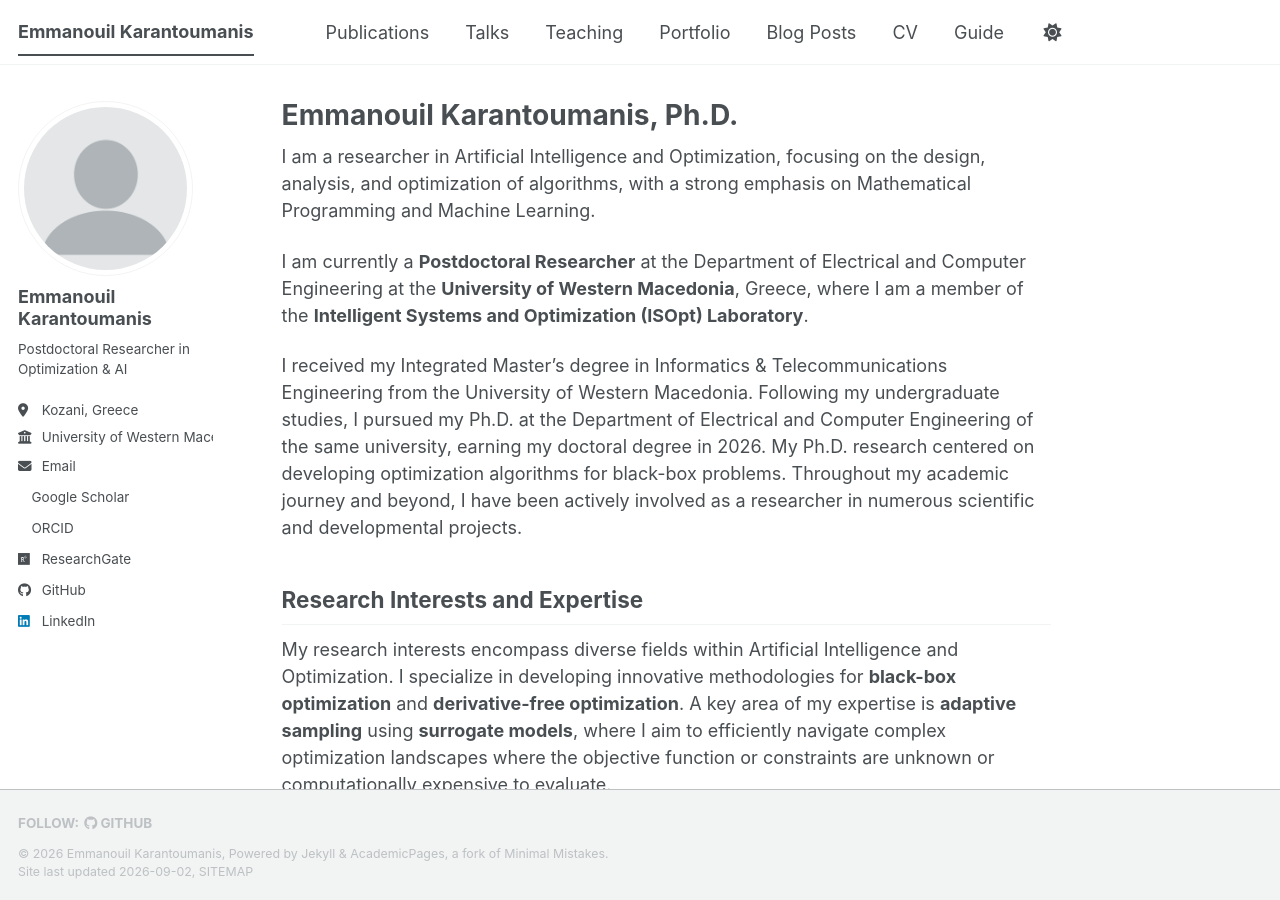
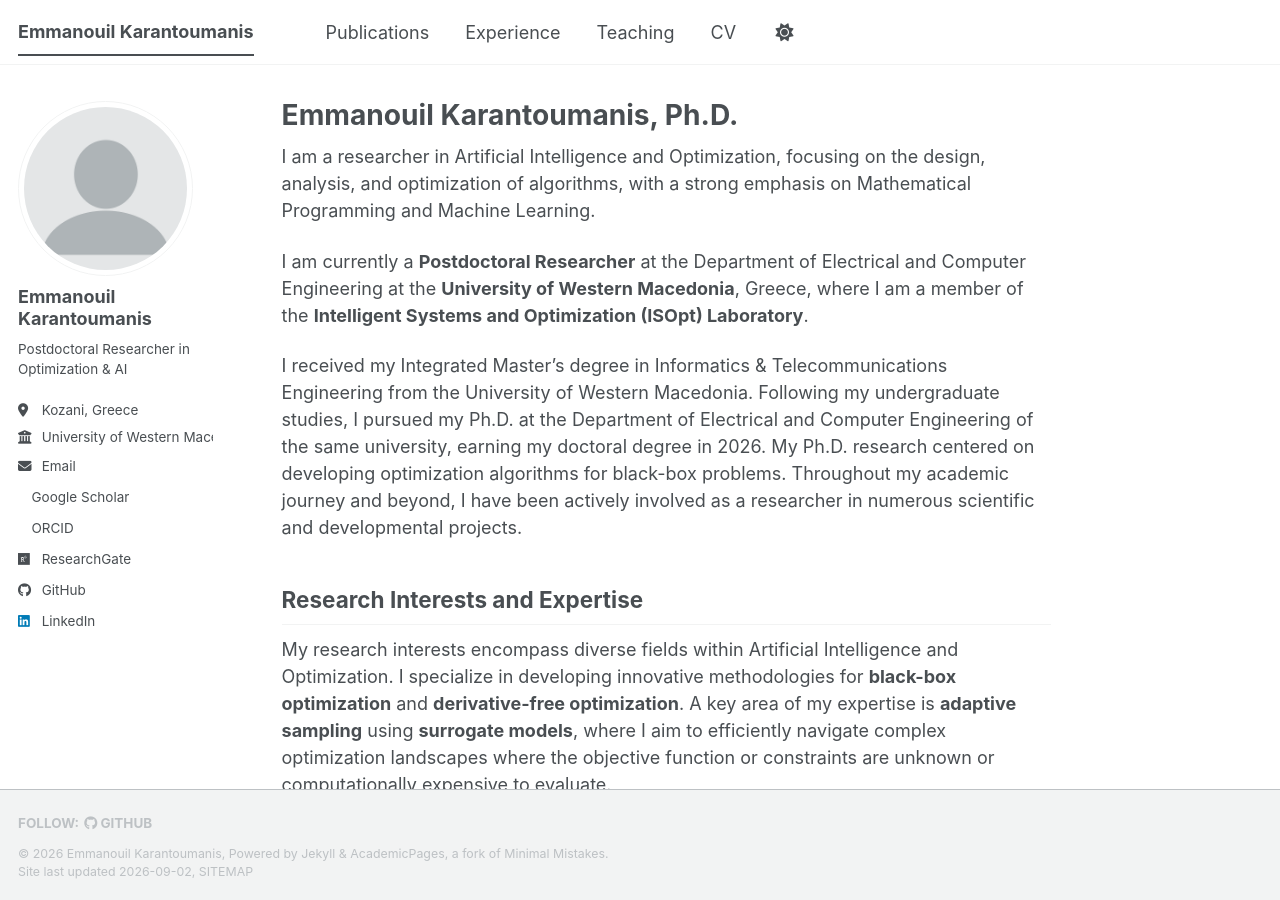
Before and after one commit to Karantoumanis/Karantoumanis.github.io, a Jekyll site: the page built from _pages/about.md, in a window 1280 px wide and 900 px high. Built offline with Jekyll 4.4.1, drawn with Linux system fonts in a browser that asks for light colours; a style sheet for code colours, icons or effects is not loaded.

Commit message:
Update navigation by removing and adding items
Removed 'Talks', 'Portfolio', 'Blog Posts', and 'Guide' from navigation.

```diff
--- a/_data/navigation.yml
+++ b/_data/navigation.yml
@@ -11,23 +11,14 @@ main:
   - title: "Publications"
     url: /publications/
 
-  - title: "Talks"
-    url: /talks/
+  - title: "Experience"
+    url: /experience/
 
   - title: "Teaching"
     url: /teaching/
-
-  - title: "Portfolio"
-    url: /portfolio/
-
-  - title: "Blog Posts"
-    url: /year-archive/
 
   - title: "CV"
     url: /cv/
 
   # - title: "CV"
   #   url: /cv-json/
-
-  - title: "Guide"
-    url: /markdown/
```
